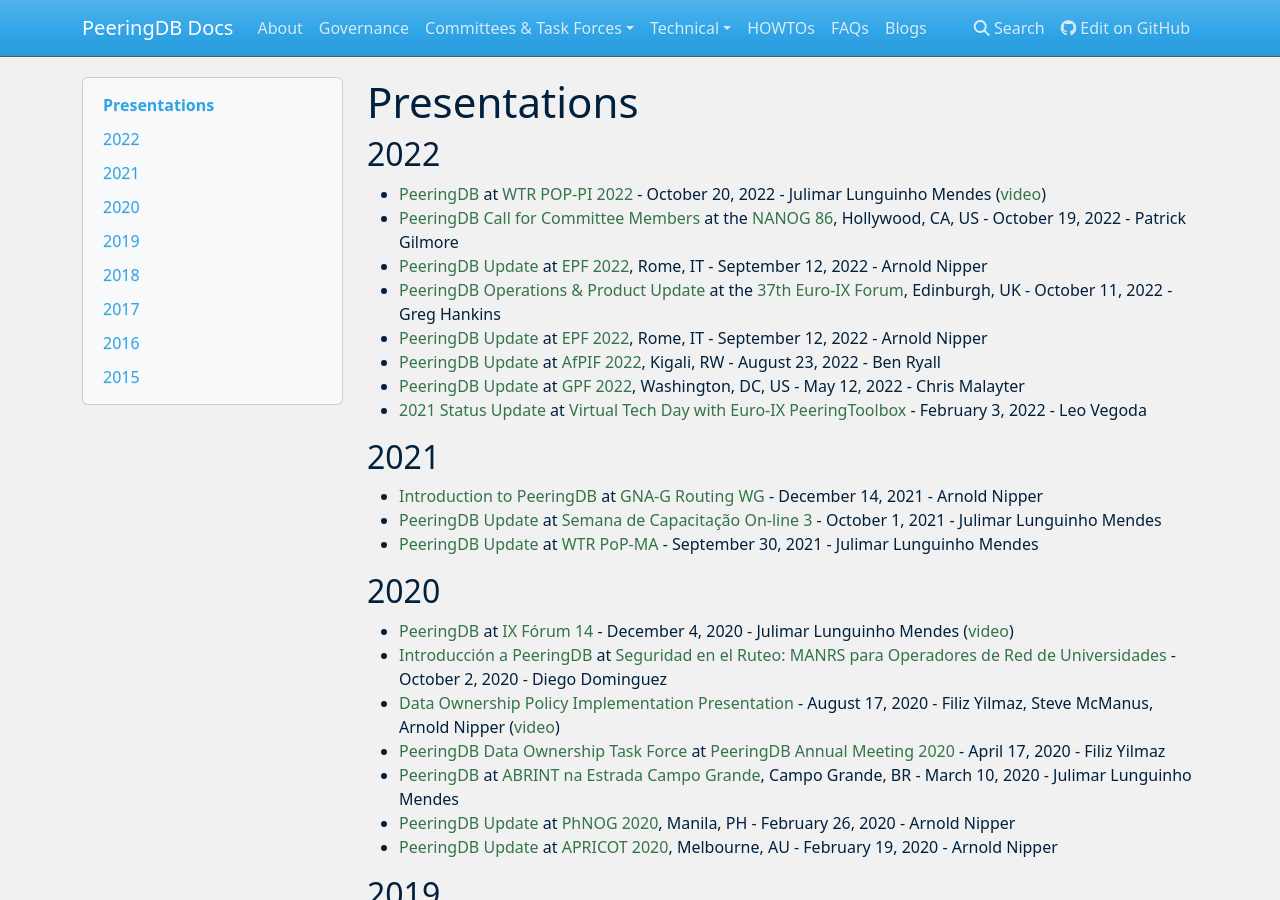
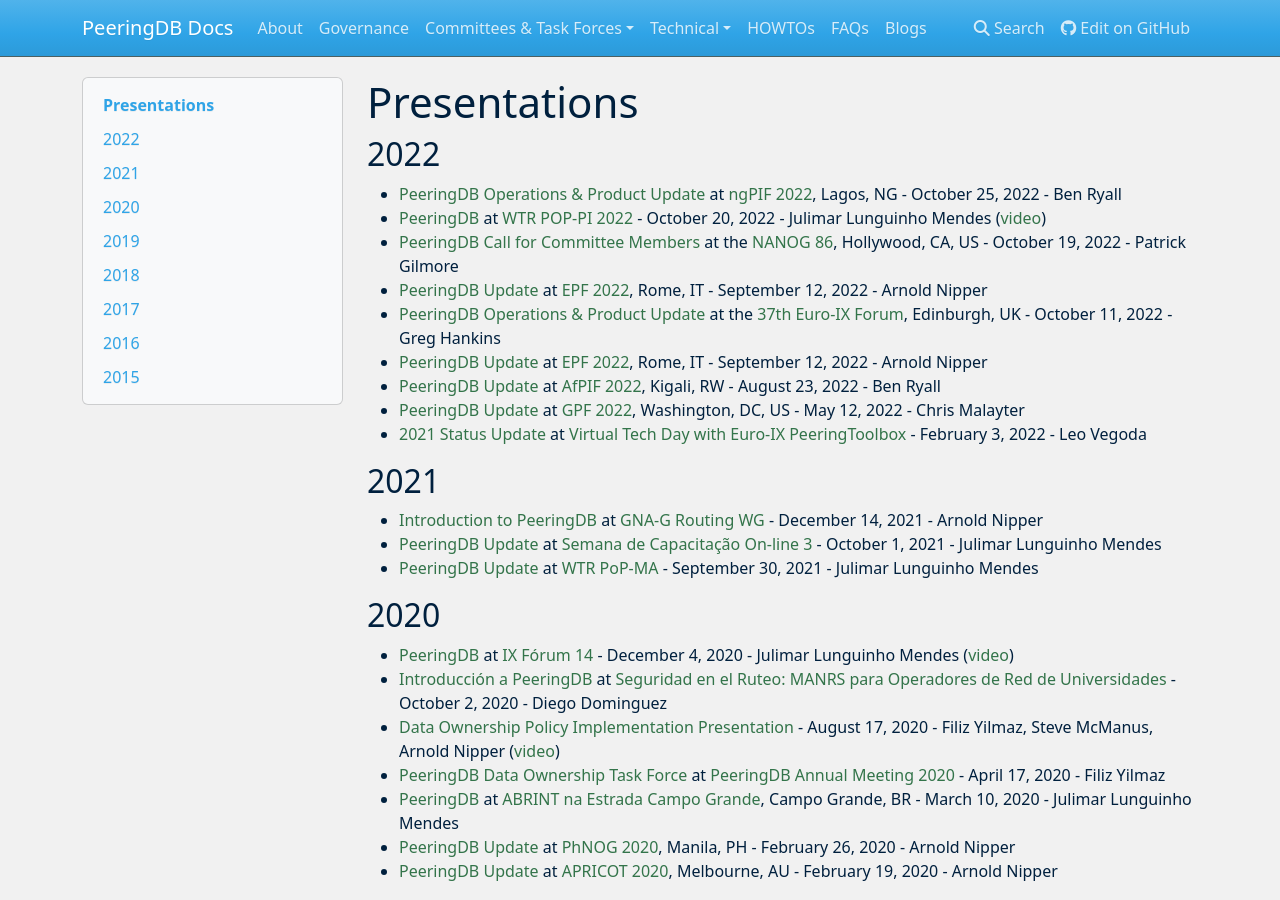
Before and after one commit to peeringdb/docs, an MkDocs documentation site: the page built from docs/presentations.md, in a window 1280 px wide and 900 px high. Built offline with MkDocs 1.6.1, drawn with Linux system fonts in a browser that asks for light colours; nearby versions of some CDN libraries.

Commit message:
Added Ben's ngPIF presentation.

```diff
--- a/docs/presentations.md
+++ b/docs/presentations.md
@@ -2,6 +2,7 @@
 
 ## 2022
 
+- [PeeringDB Operations & Product Update](presentation/20221025-ngPIF.pdf) at [ngPIF 2022](https://pif.ng/agenda/), Lagos, NG - October 25, 2022 - Ben Ryall
 - [PeeringDB](presentation/WTR_POP-PI_2022_Teresina-peeringdb-20221020.pdf) at [WTR POP-PI 2022](https://wtr.rnp.br/pop-pi/programacao) - October 20, 2022 - Julimar Lunguinho Mendes ([video](https://youtu.be/Y0uoW7YSlQA?t=6628))
 - [PeeringDB Call for Committee Members](presentation/20221019_Gilmore_Lightning_Talk_Peeringdb_v1.pdf) at the [NANOG 86](https://www.nanog.org/events/nanog-86/agenda/), Hollywood, CA, US - October 19, 2022 - Patrick Gilmore
 - [PeeringDB Update](presentation/20220912_EPF15_Arnold.pdf) at [EPF 2022](https://peering-forum.eu/2022/), Rome, IT - September 12, 2022 - Arnold Nipper
```
Also changed, not shown: 1 other file.
